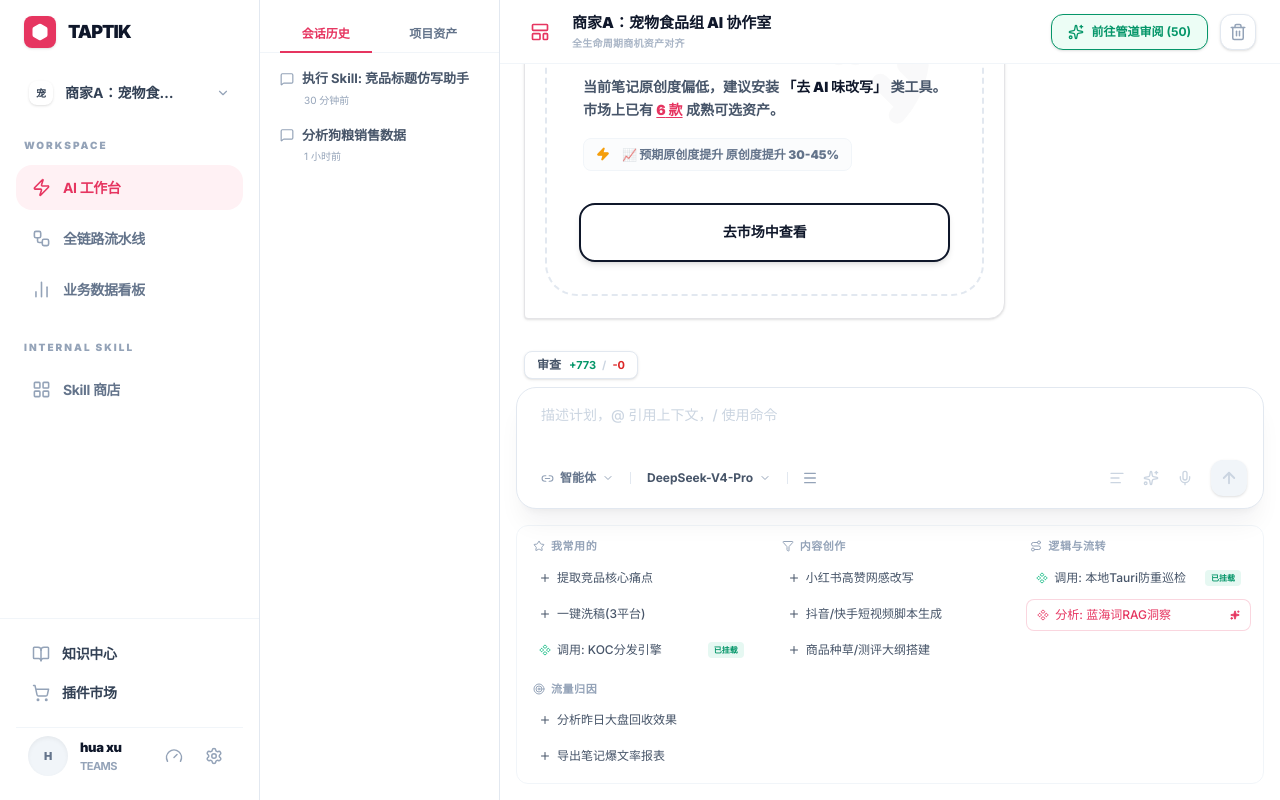
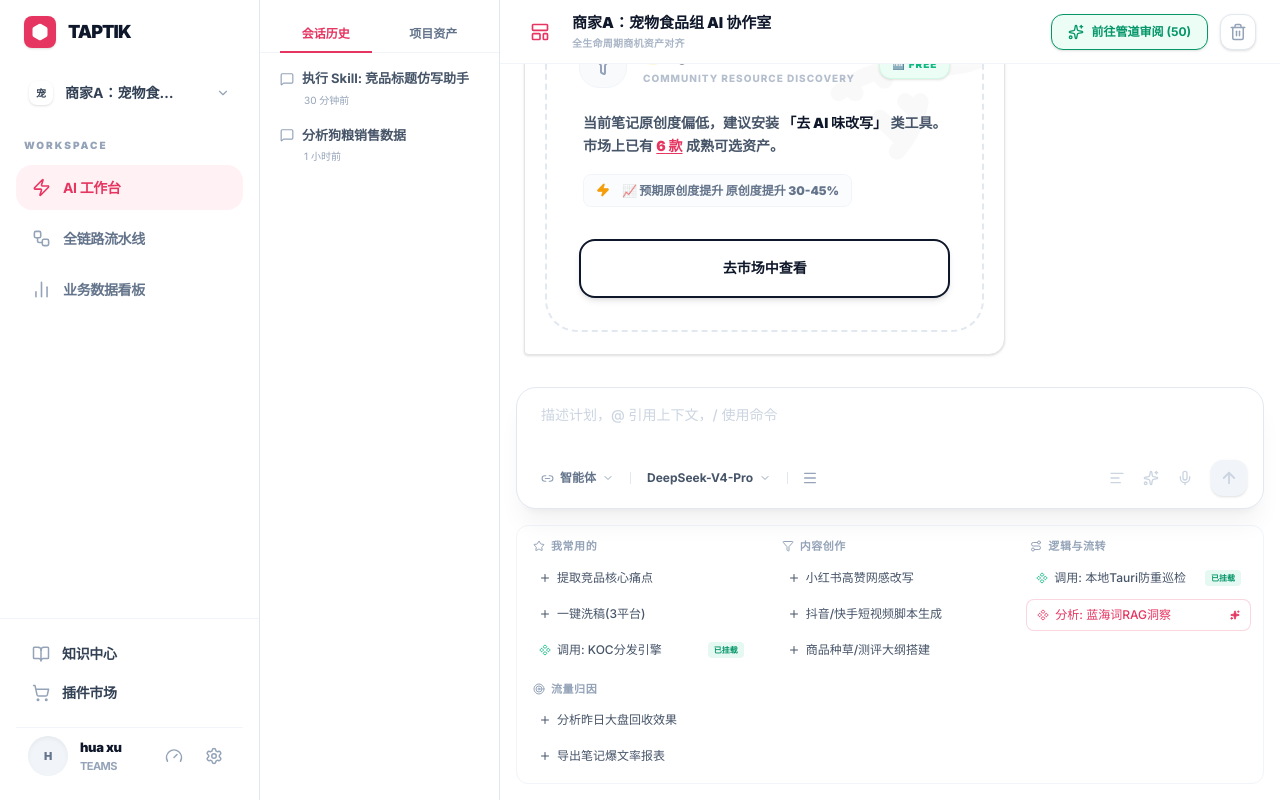
Before and after one commit to sheawhua-ai/Taptik-IDE, a React (Vite) app: page / in a window 1280 px wide. Built offline with nearby package versions, Linux system fonts and the light colour scheme.

Commit message:
refactor(ui): consolidate navigation menu items
Merge the "Internal Skill" category into the main navigation group to simplify the sidebar structure.

```diff
--- a/src/App.tsx
+++ b/src/App.tsx
@@ -305,26 +305,7 @@ export default function App() {
             </div>
           </div>
 
-          {/* 扩展能力 */}
-          <div>
-            <div className="px-1 xl:px-2 text-[10px] font-black text-neutral-400 mb-3 hidden xl:block uppercase tracking-[0.2em]">Internal Skill</div>
-            <div className="space-y-1.5">
-              {[
-                { id: 'skills', name: 'Skill 商店', icon: LayoutGrid },
-              ].map((item) => (
-                <button
-                  key={item.id}
-                  onClick={() => setActiveNav(item.id)}
-                  className={`w-full flex items-center justify-center xl:justify-start gap-3 p-2 xl:px-4 xl:py-3 rounded-2xl text-[14px] font-bold transition-all relative group ${ activeNav === item.id ? 'text-primary-500 bg-primary-50' : 'text-neutral-500 hover:bg-neutral-50 hover:text-neutral-900'}`}
-                >
-                  <item.icon size={19} className={`${activeNav === item.id ? 'text-primary-500' : 'text-neutral-400 group-hover:text-neutral-900'}`}/>
-                  <span className="hidden xl:block truncate tracking-tight">{item.name}</span>
-                </button>
-              ))}
-            </div>
-          </div>
-
-                 {/* 集约化用量卡片 - 现在被移动到 Popup 中 */}
+          {/* 集约化用量卡片 - 现在被移动到 Popup 中 */}
         </nav>
 
         <div className="p-3 xl:p-4 border-t border-neutral-100 flex flex-col gap-1 mt-auto bg-neutral-0 relative">
@@ -632,17 +613,6 @@ export default function App() {
               <div className="p-4 pt-0 shrink-0 max-w-5xl mx-auto w-full relative">
                  <AnimatePresence>{showMentionMenu && (<motion.div initial={{ opacity: 0, y: 10 }} animate={{ opacity: 1, y: 0 }} exit={{ opacity: 0, y: 10 }} className="absolute bottom-full left-4 mb-2 w-72 bg-neutral-0 border border-neutral-200 shadow-xl rounded-xl z-50 overflow-hidden flex flex-col p-1"><div className="px-3 py-2 text-[10px] uppercase font-bold text-neutral-400 border-b border-neutral-100 bg-neutral-50 mb-1">调用 Skill 能力</div><div onClick={() => insertMention('KOC/KOS异构引擎', '@')} className="px-3 py-2 hover:bg-primary-50/10 hover:text-primary-500 rounded-lg cursor-pointer text-[13px] font-bold text-neutral-700 flex items-center gap-2 transition-colors"><Component size={14}/>KOC/KOS 异构引擎</div></motion.div>)}</AnimatePresence>
 
-                 <div className="flex justify-start mb-2 pl-2">
-                    <div className="px-3 py-1 bg-neutral-0 border border-neutral-200 rounded-lg shadow-sm flex items-center gap-2 cursor-pointer hover:bg-neutral-50 transition-colors">
-                       <span className="text-[12px] font-black text-neutral-600">审查</span>
-                       <div className="flex items-center gap-1.5 font-bold text-[11px]">
-                          <span className="text-success-600">+773</span>
-                          <span className="text-neutral-300">/</span>
-                          <span className="text-danger-500">-0</span>
-                       </div>
-                    </div>
-                 </div>
-
                  <div className="bg-neutral-0 rounded-[20px] border border-neutral-200 shadow-xl shadow-neutral-900/5 overflow-hidden flex flex-col relative focus-within:border-primary-500/30 transition-all mb-4">
                     <textarea
                       rows={2}
```
